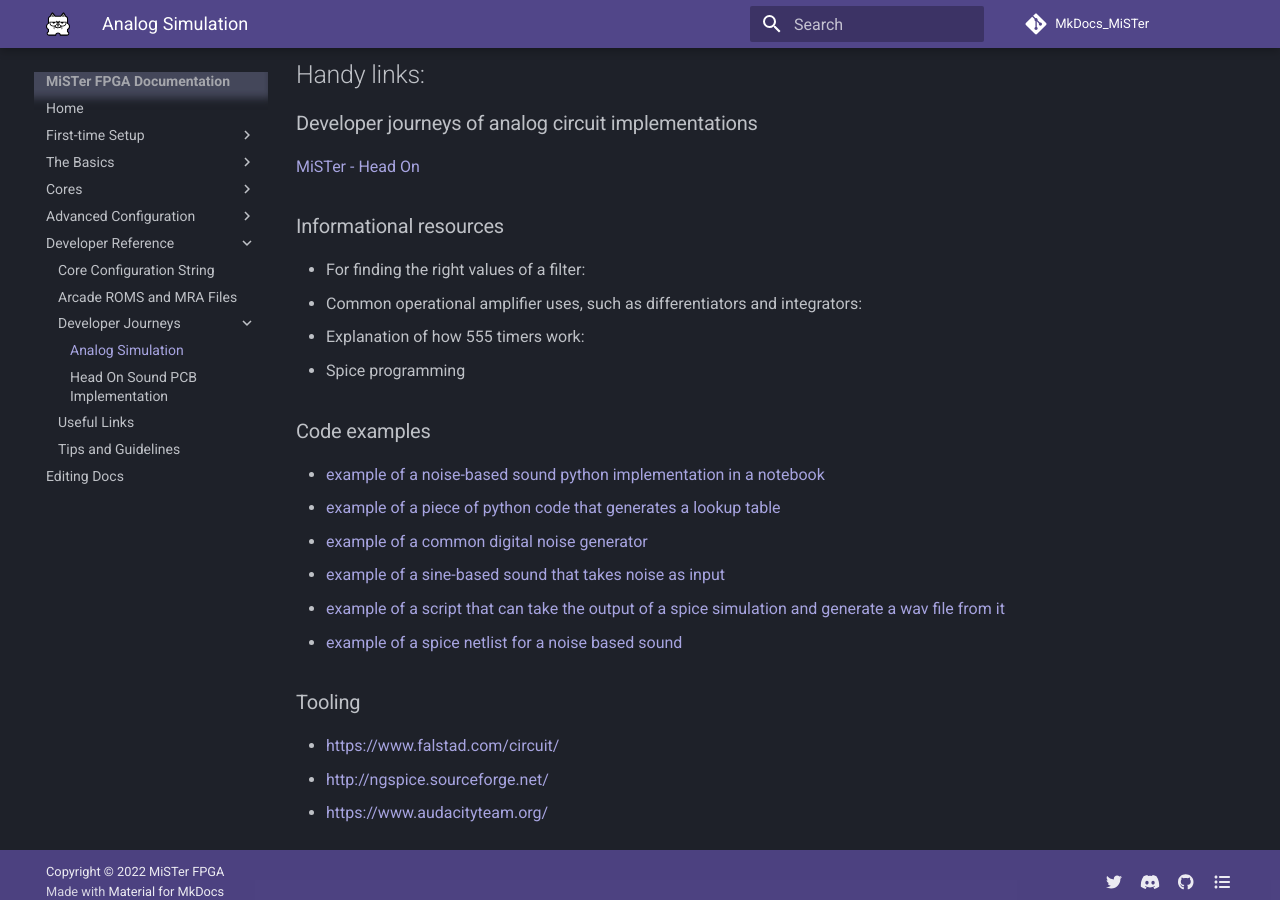
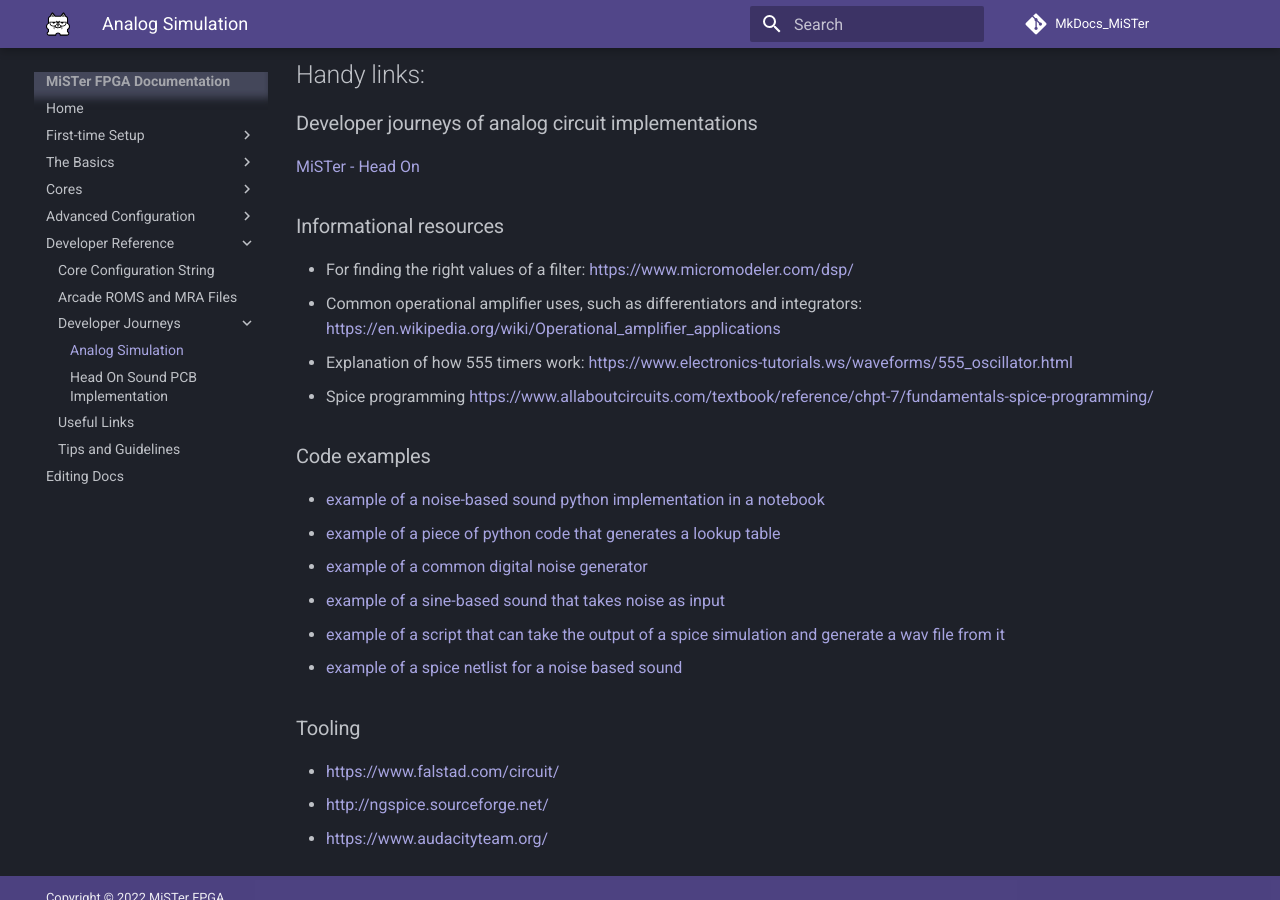
Before and after one commit to MiSTer-devel/MkDocs_MiSTer, an MkDocs documentation site: the page built from docs/developer/analogsim.md, in a window 1280 px wide and 900 px high, scrolled down 3947 px. Built offline with MkDocs 1.6.1 and Material for MkDocs 9.7.7, drawn with Linux system fonts in a browser that asks for light colours; comment, search, counter and statistics services are not loaded; some of the changed lines change nothing that is shown.

Commit message:
Update analogsim.md

```diff
--- a/docs/developer/analogsim.md
+++ b/docs/developer/analogsim.md
@@ -113,13 +113,13 @@
 
 ## Handy links:
 ### Developer journeys of analog circuit implementations
-[MiSTer - Head On](https://github.com/MiSTer-devel/Main_MiSTer/wiki/Developer-journey:-Implementing-the-Head-On-sound-PCB){target=_blank}
+[MiSTer - Head On](./developer/headonsoundpcb.md)
 
 ### Informational resources
-* For finding the right values of a filter: [](https://www.micromodeler.com/dsp/){target=_blank}
-* Common operational amplifier uses, such as differentiators and integrators: [](https://en.wikipedia.org/wiki/Operational_amplifier_applications){target=_blank}
-* Explanation of how 555 timers work: [](https://www.electronics-tutorials.ws/waveforms/555_oscillator.html){target=_blank}
-* Spice programming [](https://www.allaboutcircuits.com/textbook/reference/chpt-7/fundamentals-spice-programming/){target=_blank}
+* For finding the right values of a filter: [https://www.micromodeler.com/dsp/](https://www.micromodeler.com/dsp/){target=_blank}
+* Common operational amplifier uses, such as differentiators and integrators: [https://en.wikipedia.org/wiki/Operational_amplifier_applications](https://en.wikipedia.org/wiki/Operational_amplifier_applications){target=_blank}
+* Explanation of how 555 timers work: [https://www.electronics-tutorials.ws/waveforms/555_oscillator.html](https://www.electronics-tutorials.ws/waveforms/555_oscillator.html){target=_blank}
+* Spice programming [https://www.allaboutcircuits.com/textbook/reference/chpt-7/fundamentals-spice-programming/](https://www.allaboutcircuits.com/textbook/reference/chpt-7/fundamentals-spice-programming/){target=_blank}
 
 ### Code examples
 * [example of a noise-based sound python implementation in a notebook](https://github.com/jopdorp/Arcade-BattleZone_MiSTer/blob/sound/spice/Red%20baron%20crash%20circuit%20sim.ipynb){target=_blank}
```
